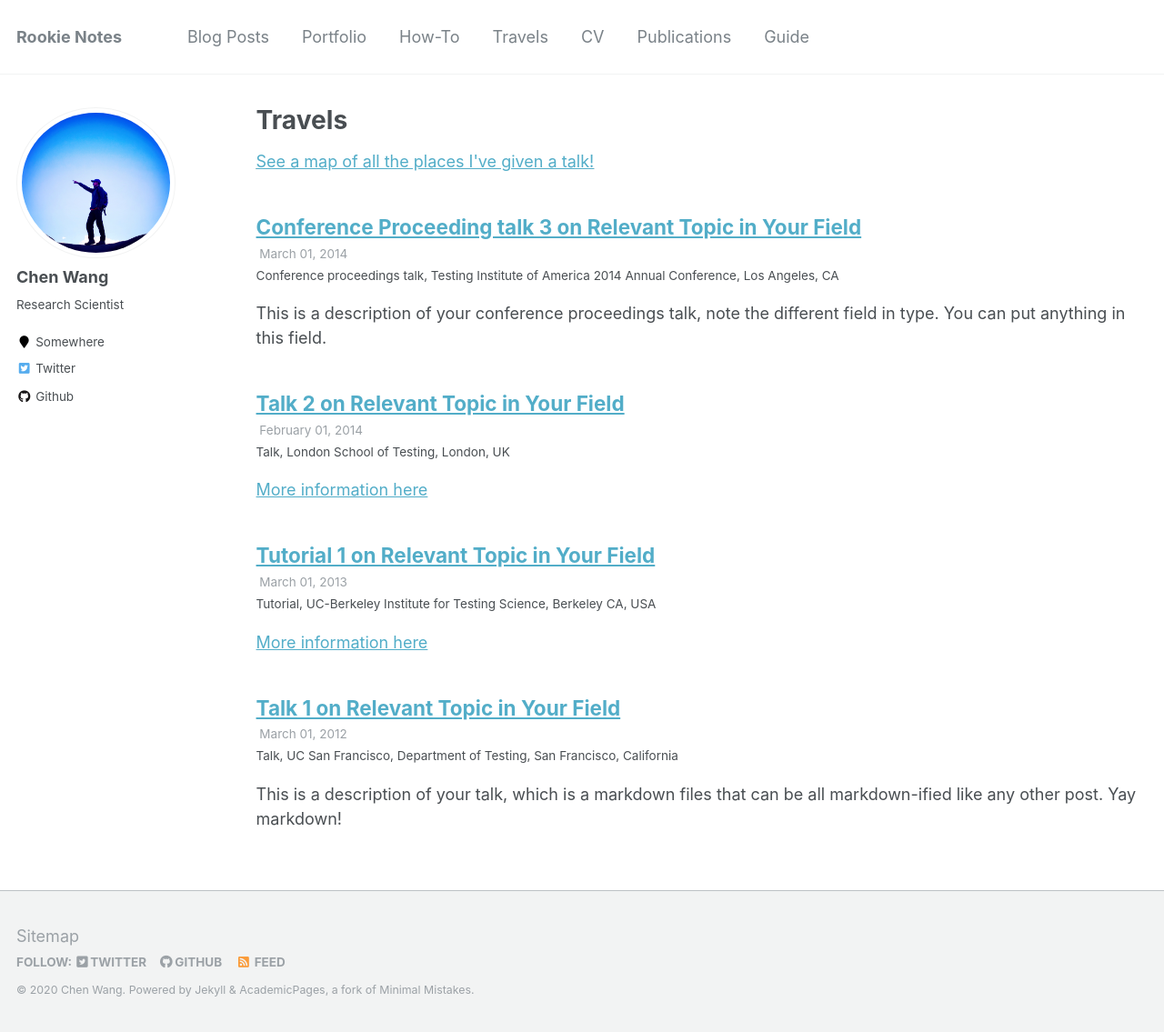
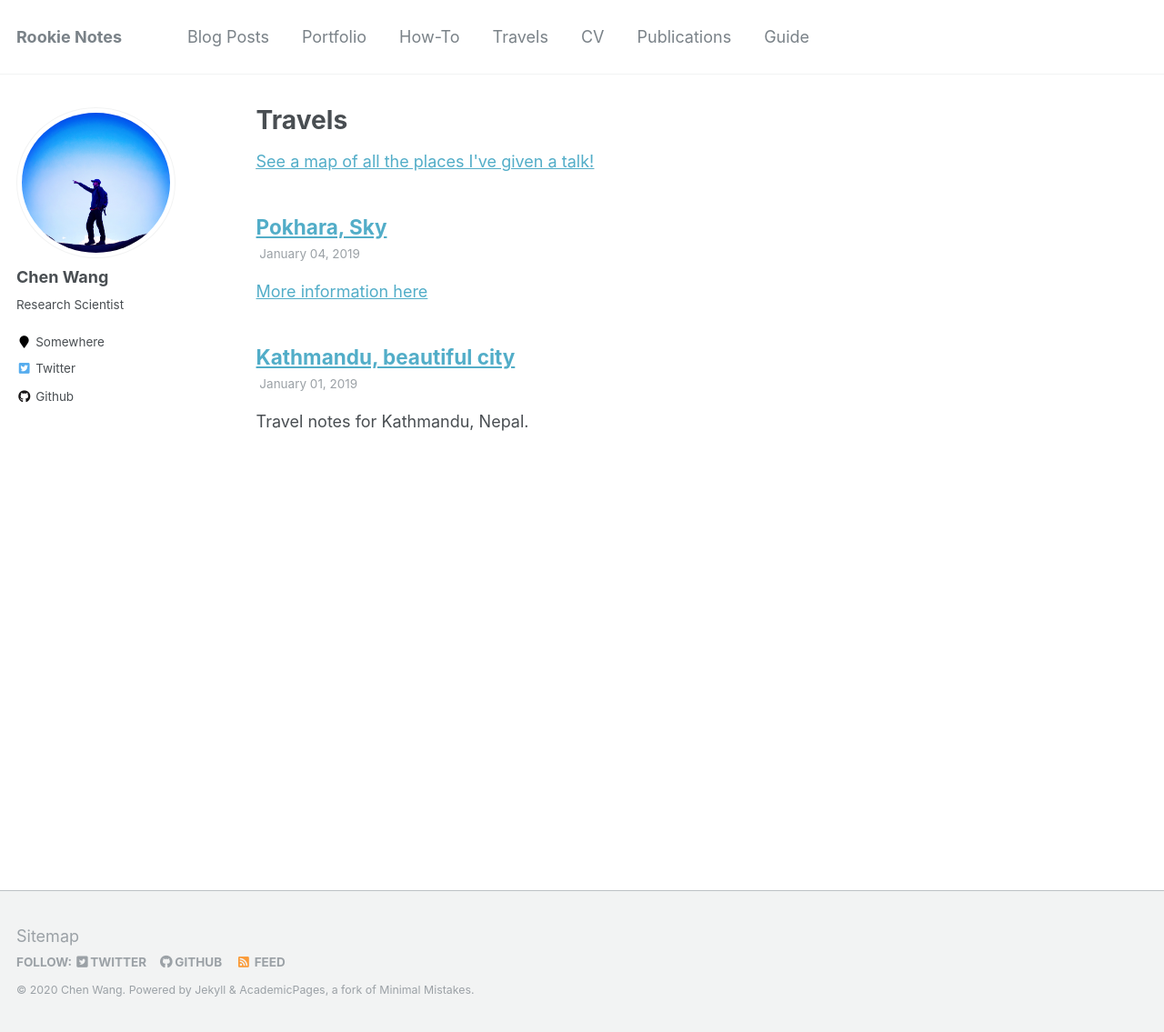
Before and after one commit to ichenwang/ichenwang.github.io, a Jekyll site: the page built from _pages/travel.html, in a window 1280 px wide and 1135 px high. Shown: the whole window at 91% size. Built offline with Jekyll 4.4.1, drawn with Linux system fonts in a browser that asks for light colours.

Commit message:
add some travel notes

```diff
--- a/_travels/2012-03-01-talk-1.md
+++ /dev/null
@@ -1,11 +0,0 @@
----
-title: "Talk 1 on Relevant Topic in Your Field"
-collection: talks
-type: "Talk"
-permalink: /talks/2012-03-01-talk-1
-venue: "UC San Francisco, Department of Testing"
-date: 2012-03-01
-location: "San Francisco, California"
----
-
-This is a description of your talk, which is a markdown files that can be all markdown-ified like any other post. Yay markdown!
--- a/_travels/2014-02-01-talk-2.md
+++ /dev/null
@@ -1,13 +0,0 @@
----
-title: "Talk 2 on Relevant Topic in Your Field"
-collection: talks
-type: "Talk"
-permalink: /talks/2014-02-01-talk-2
-venue: "London School of Testing"
-date: 2014-02-01
-location: "London, UK"
----
-
-[More information here](http://example2.com)
-
-This is a description of your talk, which is a markdown files that can be all markdown-ified like any other post. Yay markdown!
--- a/_travels/2014-03-01-talk-3.md
+++ /dev/null
@@ -1,11 +0,0 @@
----
-title: "Conference Proceeding talk 3 on Relevant Topic in Your Field"
-collection: talks
-type: "Conference proceedings talk"
-permalink: /talks/2014-03-01-talk-3
-venue: "Testing Institute of America 2014 Annual Conference"
-date: 2014-03-01
-location: "Los Angeles, CA"
----
-
-This is a description of your conference proceedings talk, note the different field in type. You can put anything in this field.
--- /dev/null
+++ b/_travels/2019-01-01-nepal-kathmandu.md
@@ -0,0 +1,10 @@
+---
+title: "Kathmandu, beautiful city"
+collection: travels
+type: "Talk"
+permalink: /travels/2019-01-01-nepal-kathmandu
+date: 2019-01-01
+location: "Kathmandu, Nepal"
+---
+
+Travel notes for Kathmandu, Nepal.
--- a/_travels/2013-03-01-tutorial-1.md
+++ b/_travels/2019-01-03-nepal-pokhara.md
@@ -1,11 +1,10 @@
 ---
-title: "Tutorial 1 on Relevant Topic in Your Field"
-collection: talks
+title: "Pokhara, Sky"
+collection: travels
 type: "Tutorial"
-permalink: /talks/2013-03-01-tutorial-1
-venue: "UC-Berkeley Institute for Testing Science"
-date: 2013-03-01
-location: "Berkeley CA, USA"
+permalink: /travels/2019-01-03-nepal-pokhara
+date: 2019-01-04
+location: "Pokhara, Nepal"
 ---
 
 [More information here](http://exampleurl.com)
```
